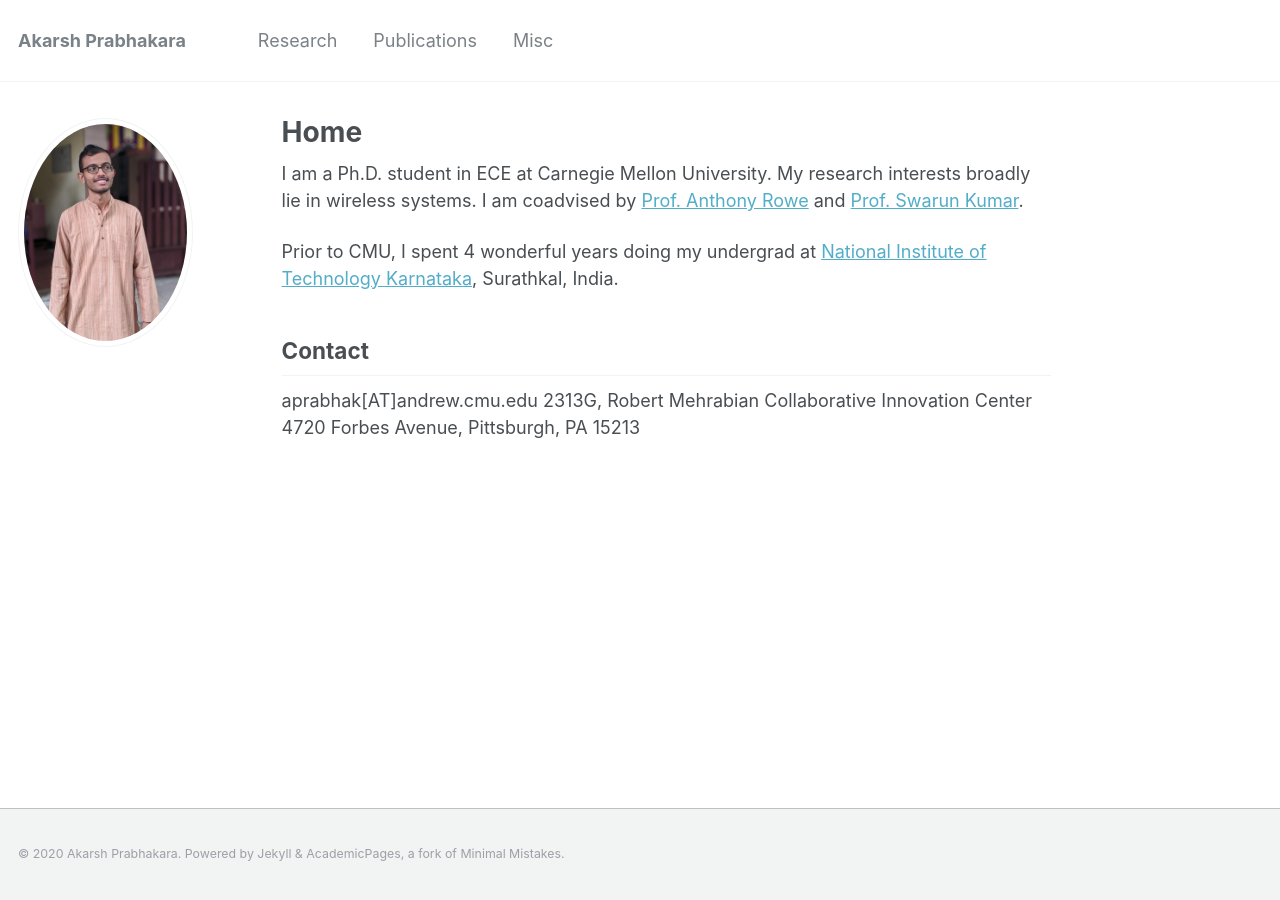
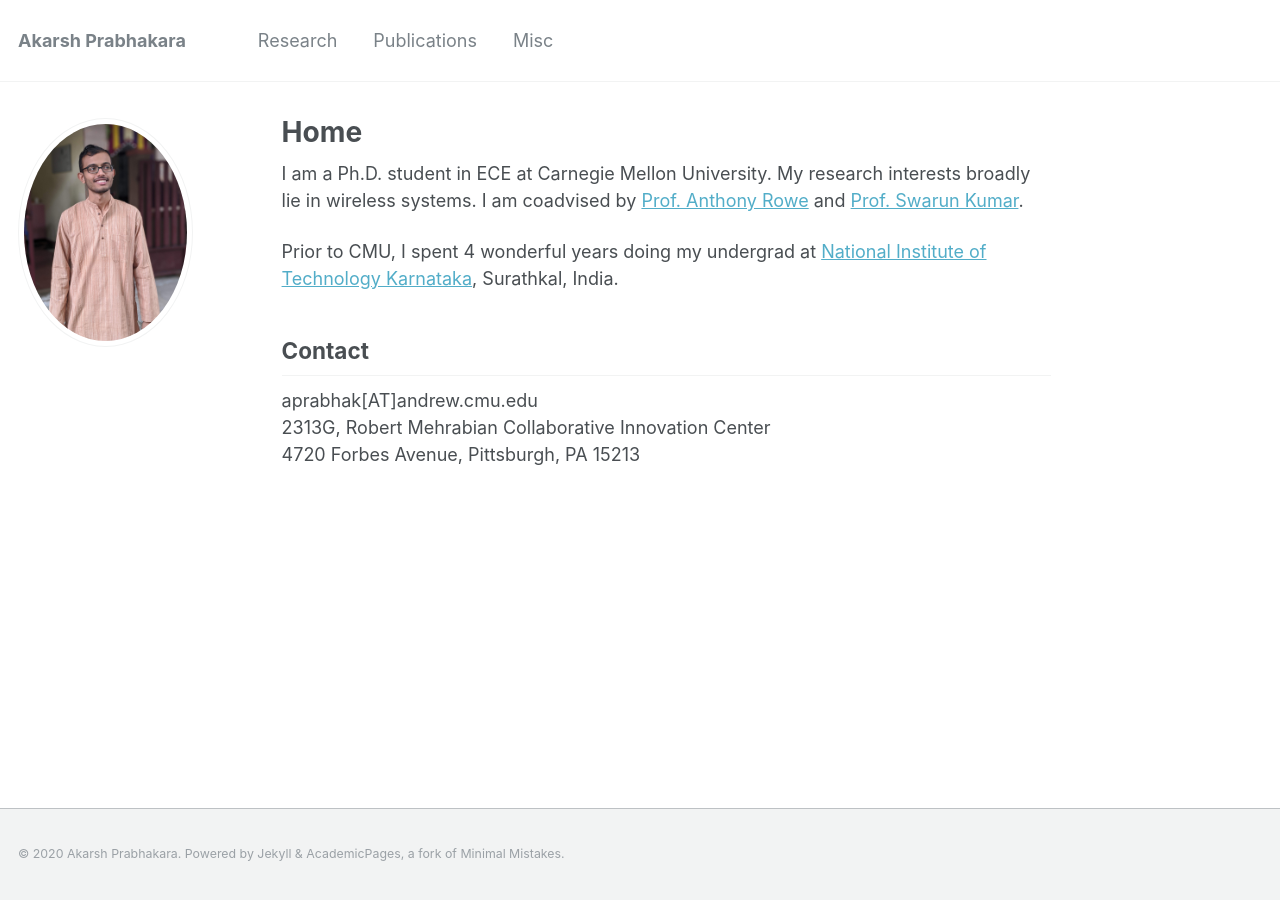
Before and after one commit to akarsh-prabhakara/akarsh-prabhakara.github.io, a Jekyll site: the page built from _pages/about.md, in a window 1280 px wide. Built offline with Jekyll 4.4.1, drawn with Linux system fonts in a browser that asks for light colours.

```diff
--- a/_pages/about.md
+++ b/_pages/about.md
@@ -12,7 +12,7 @@ I am a Ph.D. student in ECE at Carnegie Mellon University. My research interests
 
 Prior to CMU, I spent 4 wonderful years doing my undergrad at [National Institute of Technology Karnataka](https://www.nitk.ac.in/), Surathkal, India.
 
-## Contact ##
-aprabhak[AT]andrew.cmu.edu
-2313G, Robert Mehrabian Collaborative Innovation Center
-4720 Forbes Avenue, Pittsburgh, PA 15213
+## Contact
+aprabhak[AT]andrew.cmu.edu<br/>
+2313G, Robert Mehrabian Collaborative Innovation Center<br/>
+4720 Forbes Avenue, Pittsburgh, PA 15213<br/>
```
